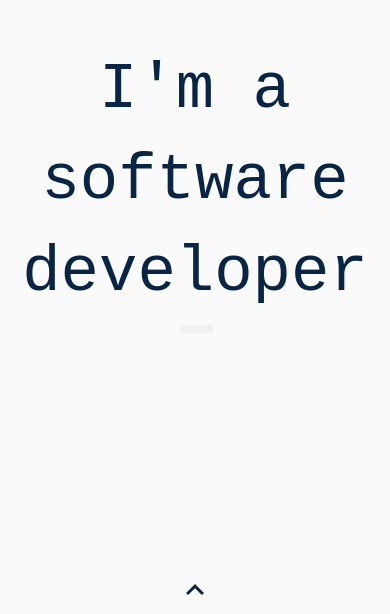
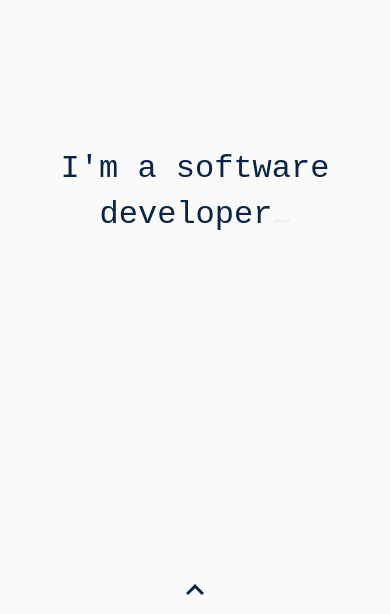
Before and after one commit to EelisK/kostiainen.dev, a React app in the folder client/: page / in a window 390 px wide. Shown: the part 230-844 px from the top of the page. Built offline with nearby package versions, Linux system fonts and the light colour scheme; a web font is replaced by a local one.

Commit message:
Improve mobile view

```diff
--- a/client/src/components/WelcomePage/WelcomePage.tsx
+++ b/client/src/components/WelcomePage/WelcomePage.tsx
@@ -17,7 +17,10 @@ const useStyles = makeStyles<Theme, {}>((theme: Theme) => ({
   typed: {
     fontSize: theme.spacing(8),
     color: theme.palette.text.primary,
-    display: "inline"
+    display: "inline",
+    [theme.breakpoints.down("xs")]: {
+      fontSize: theme.spacing(4)
+    }
   },
   cursor: {
     position: "relative",
@@ -27,7 +30,12 @@ const useStyles = makeStyles<Theme, {}>((theme: Theme) => ({
     fontSize: "0",
     background: "#092545",
     display: "inline-block",
-    marginLeft: theme.spacing(0.5)
+    marginLeft: theme.spacing(0.5),
+    [theme.breakpoints.down("xs")]: {
+      width: theme.spacing(2),
+      height: theme.spacing(0.5),
+      marginLeft: theme.spacing(0.25)
+    }
   }
 }));
 
```
